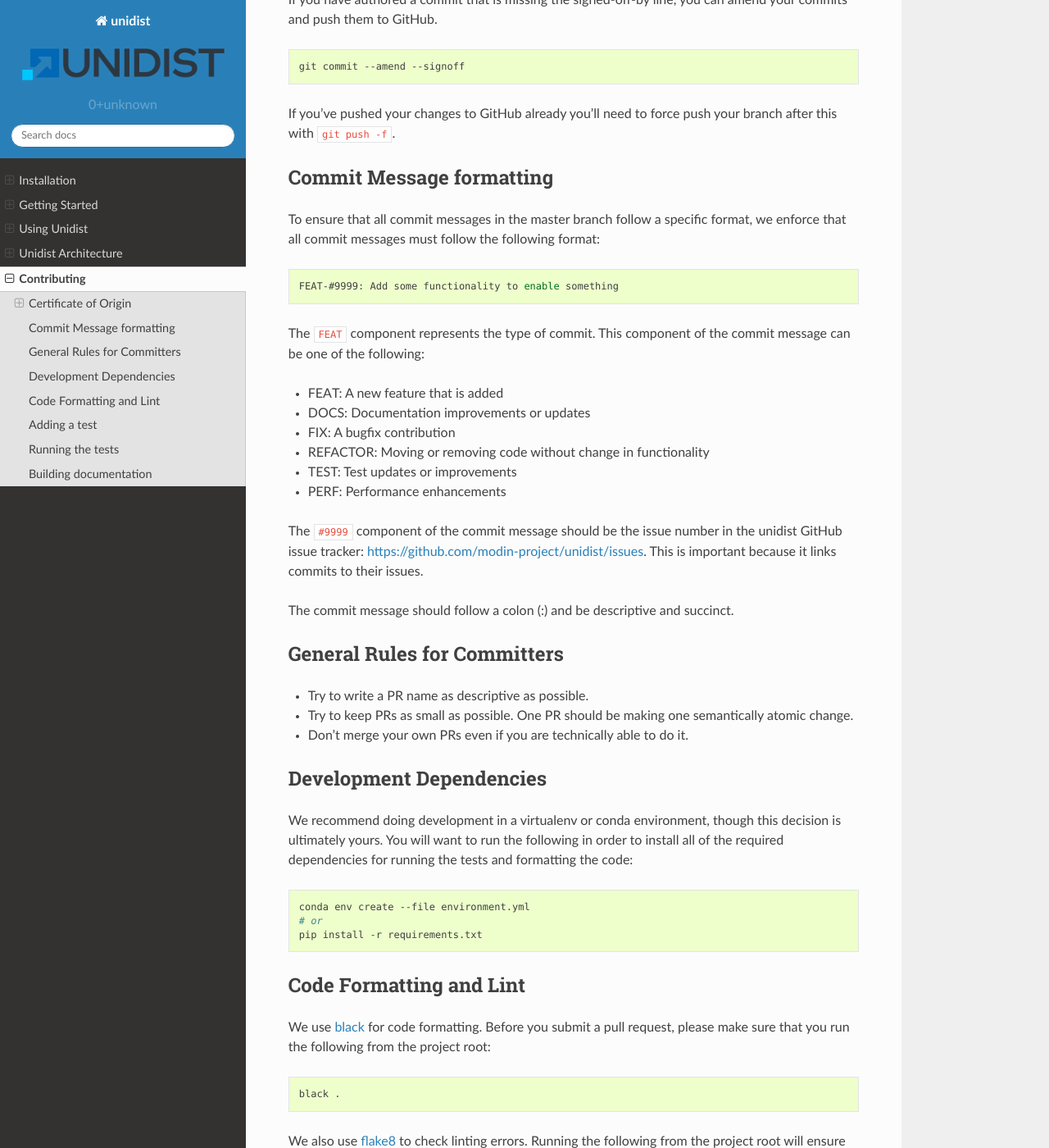
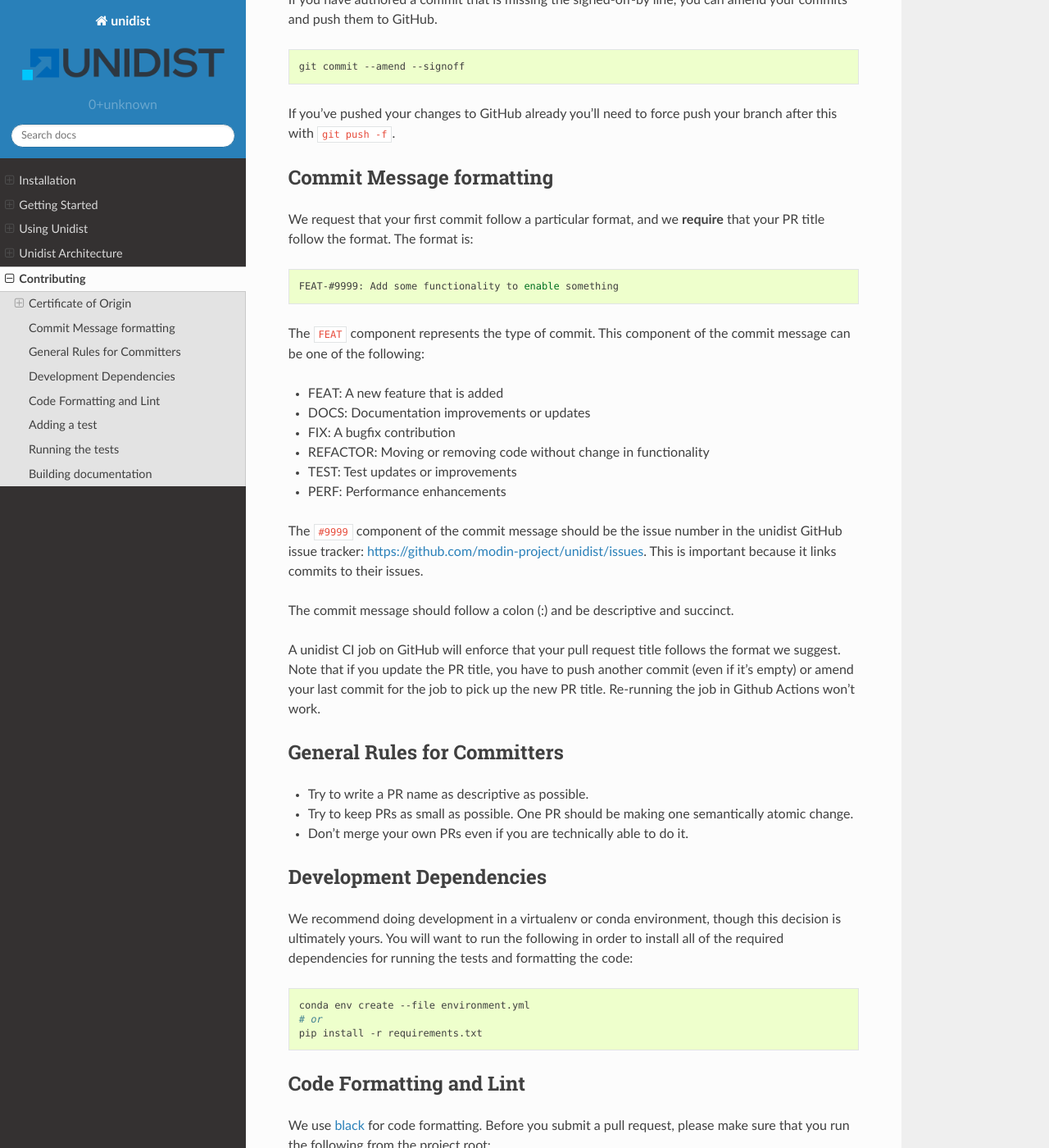
Before and after one commit to modin-project/unidist, a Sphinx documentation site: the page built from docs/developer/contributing.rst, in a window 1280 px wide and 1400 px high, scrolled down 1243 px. Shown: the whole window at 82% size. Built offline with Sphinx 7.4.7 and the Read the Docs theme 2.0.0, drawn with Linux system fonts in a browser that asks for light colours.

Commit message:
FIX-#250: Require format for PR descriptions instead of commit descriptions
Signed-off-by: Igoshev, Iaroslav <iaroslav.igoshev@intel.com>

```diff
--- a/docs/developer/contributing.rst
+++ b/docs/developer/contributing.rst
@@ -73,8 +73,8 @@ after this with ``git push -f``.
 Commit Message formatting
 -------------------------
 
-To ensure that all commit messages in the master branch follow a specific format, we
-enforce that all commit messages must follow the following format:
+We request that your first commit follow a particular format, and we
+**require** that your PR title follow the format. The format is:
 
 .. code-block:: bash
 
@@ -95,6 +95,11 @@ GitHub issue tracker: https://github.com/modin-project/unidist/issues. This is i
 because it links commits to their issues.
 
 The commit message should follow a colon (:) and be descriptive and succinct.
+
+A unidist CI job on GitHub will enforce that your pull request title follows the
+format we suggest. Note that if you update the PR title, you have to push
+another commit (even if it's empty) or amend your last commit for the job to
+pick up the new PR title. Re-running the job in Github Actions won't work.
 
 General Rules for Committers
 ----------------------------
```
Also changed, not shown: commitlint.config.js (deleted, +0 -10 lines), .github/PULL_REQUEST_TEMPLATE.md, 1 other file.
